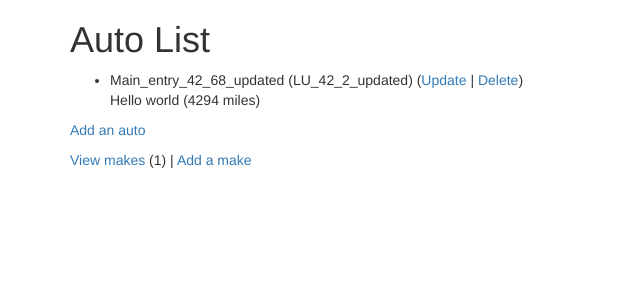
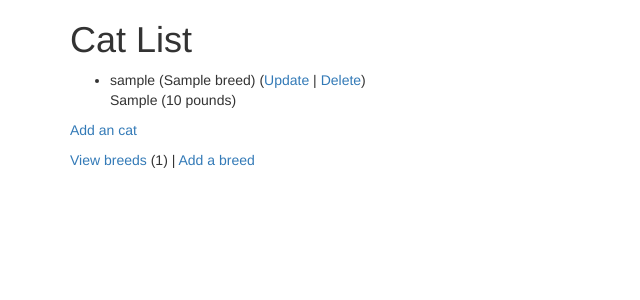
Before and after one commit to XTHN9RF/Auto_List-DJE-Project-, a Django app: template cats/templates/cats/cat_list.html in a window 1280 px wide. Shown: the top 300 px of the page, without its empty margins (0-640 px from the left). Run offline with Django 4.2, Linux system fonts and the light colour scheme; data comes from the database, SQL or seed files in the repository; tables that the repository leaves empty hold one stand-in row (values such as "Sample post"); the template is opened without the code that fills it: values that come from a table or form of the project are taken from there, most other values are stand-ins (such as "Sample title", 1, 10 or a date in 2020); parts of the project's set-up code (start-up, migrations or seed data) failed here and were passed over; some libraries are stand-ins or nearby versions.

Commit message:
fix: fixed pages to maintain info about cats

```diff
--- a/cats/templates/cats/cat_list.html
+++ b/cats/templates/cats/cat_list.html
@@ -1,30 +1,30 @@
 {% extends "base_bootstrap.html" %}
 
 {% block content %}
-  <h1>Auto List</h1>
-  {% if auto_list %}
+  <h1>Cat List</h1>
+  {% if cat_list %}
   <ul>
-    {% for auto in auto_list %}
+    {% for cat in cat_list %}
       <li>
-          {{ auto.nickname }} ({{ auto.make }})
-          (<a href="{% url 'autos:auto_update' auto.id %}">Update</a> |
-          <a href="{% url 'autos:auto_delete' auto.id %}">Delete</a>) <br/>
-          {{ auto.comments }} ({{ auto.mileage }} miles)
+          {{ cat.nickname }} ({{ cat.breed }})
+          (<a href="{% url 'cats:cat_update' cat.id %}">Update</a> |
+          <a href="{% url 'cats:cat_delete' cat.id %}">Delete</a>) <br/>
+          {{ cat.foods }} ({{ cat.weight }} pounds)
       </li>
     {% endfor %}
   </ul>
   {% else %}
-    <p>There are no autos in the library.</p>
+    <p>There are no cats in the library.</p>
   {% endif %}
   <p>
     {% if make_count > 0 %}
-      <a href="{% url 'autos:auto_create' %}">Add an auto</a>
+      <a href="{% url 'cats:cat_create' %}">Add an cat</a>
     {% else %}
-      Please add a make before you add an auto.
+      Please add a breed before you add a cat.
     {% endif %}
   </p>
   <p>
-  <a href="{% url 'autos:make_list' %}">View makes</a> ({{ make_count }}) |
-    <a href="{% url 'autos:make_create' %}">Add a make</a>
+  <a href="{% url 'cats:breed_list' %}">View breeds</a> ({{ breed_count }}) |
+    <a href="{% url 'cats:breed_create' %}">Add a breed</a>
   </p>
 {% endblock %}
```
Also changed, not shown: cats/templates/cats/breed_list.html (+9 -9 lines).
